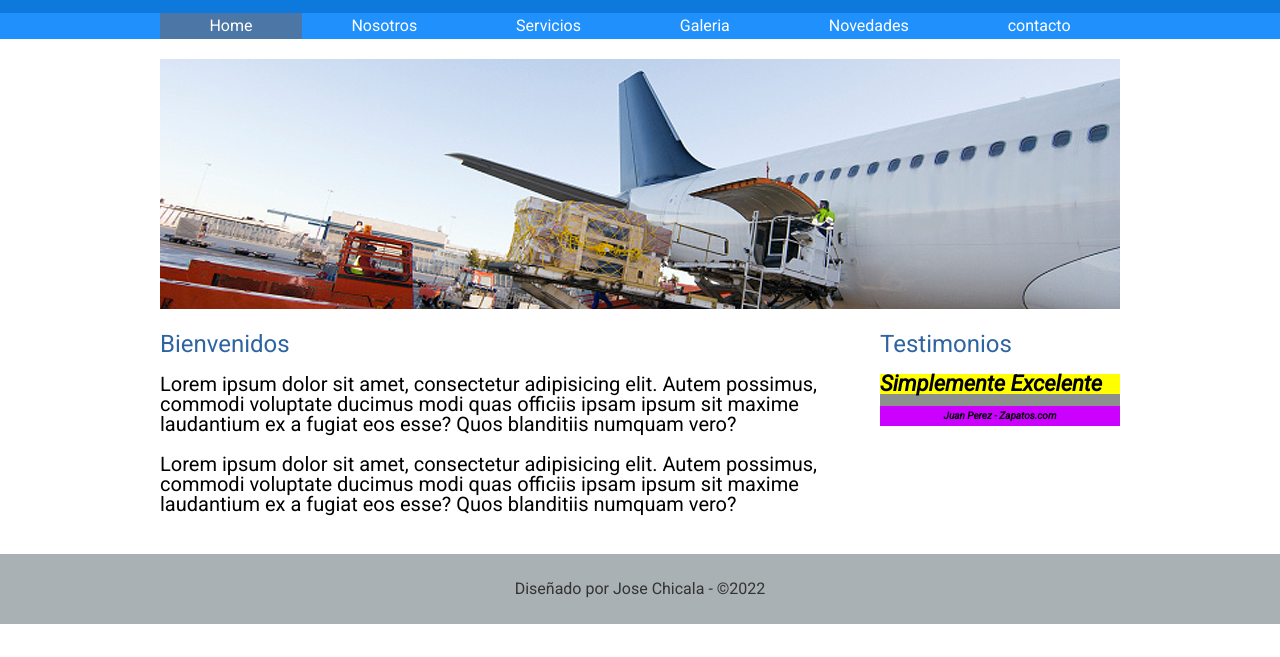
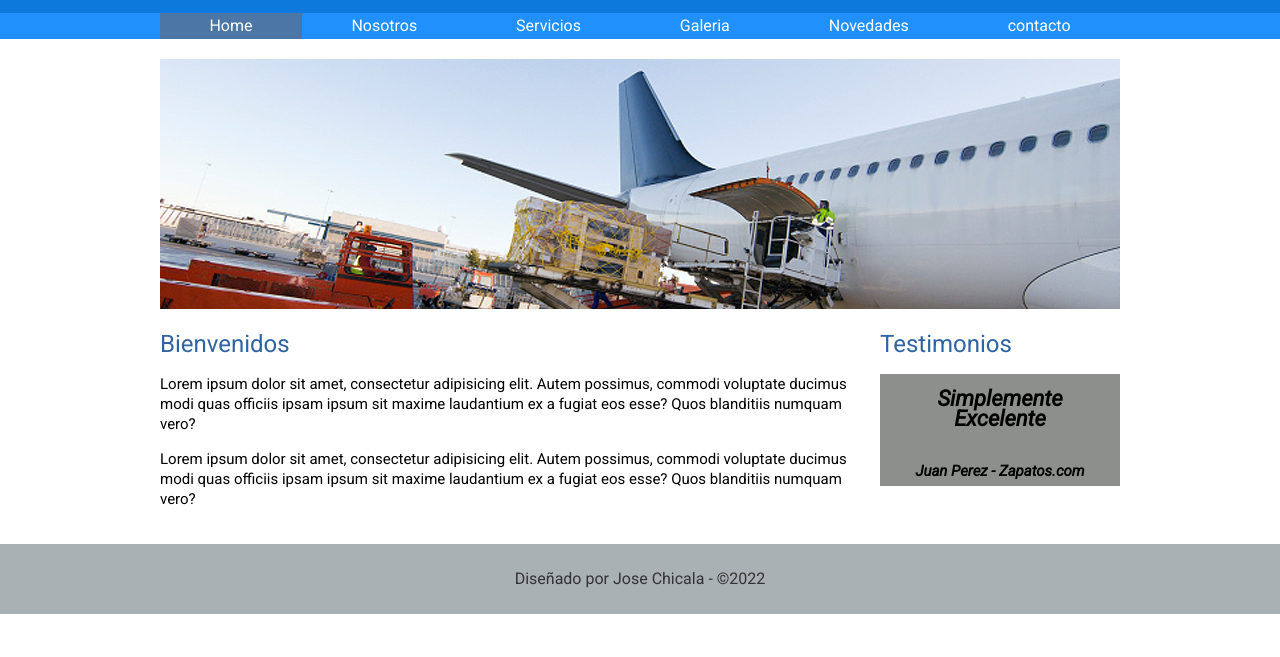
Before and after one commit to jachlac/M3U1_Chicala_agencia-de-viajes, a plain HTML site: page sitio_transportes/index.html in a window 1280 px wide. Shown: the part 143-800 px from the top of the page. Drawn offline with Linux system fonts and the light colour scheme.

```diff
--- a/sitio_transportes/css/transportes.css
+++ b/sitio_transportes/css/transportes.css
@@ -102,29 +102,33 @@ h2 {
 }
 
 .bienvenidos p {
-  font-size: 20px;
+  font-size: 15px;
 }
 
 .testimonio {
   background-color: rgb(140, 143, 139);
+
 }
 
 .testimonio .cita {
   font-weight: bold;
   font-style: italic;
   font-size: 22px;
-  background-color: yellow;
+  padding: 15px;
   display: block;
+  text-align: center;
+
+
   /* muestra en bloques y no en lineas como tiene previsto trabajar. Se mueve en bloque dentro del elemento que lo contiene */
 }
 
 .testimonio .autor {
   font-weight: bold;
   font-style: italic;
-  font-size: 10px;
+  font-size: 15px;
   text-align: center;
-  background-color: rgb(204, 0, 255);
   display: block;
+  padding: 5px;
   margin: 12px 0;
 }
 
@@ -190,6 +194,7 @@ h2 {
   border-bottom: 1px solid #2e64a1;
   padding-bottom: 10px;
 }
+
 .servicio .Info p {
   font-size: 13px;
 }
@@ -204,7 +209,4 @@ max-width: 225px;
   flex-direction: row-reverse;
 }
 
-
-
-
 /* fin servicios */
```
Lines whose indentation alone changed are shown as unchanged.
